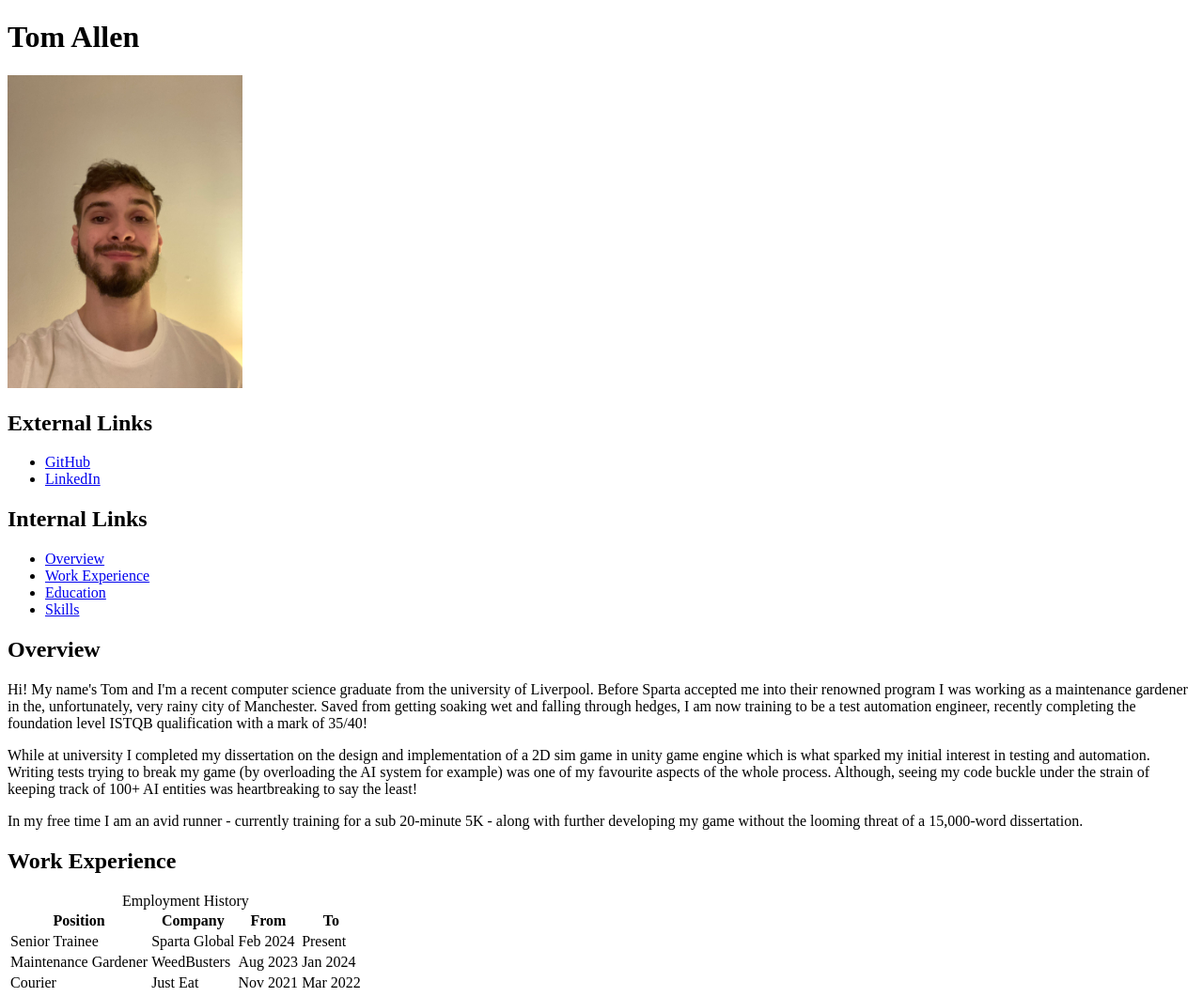
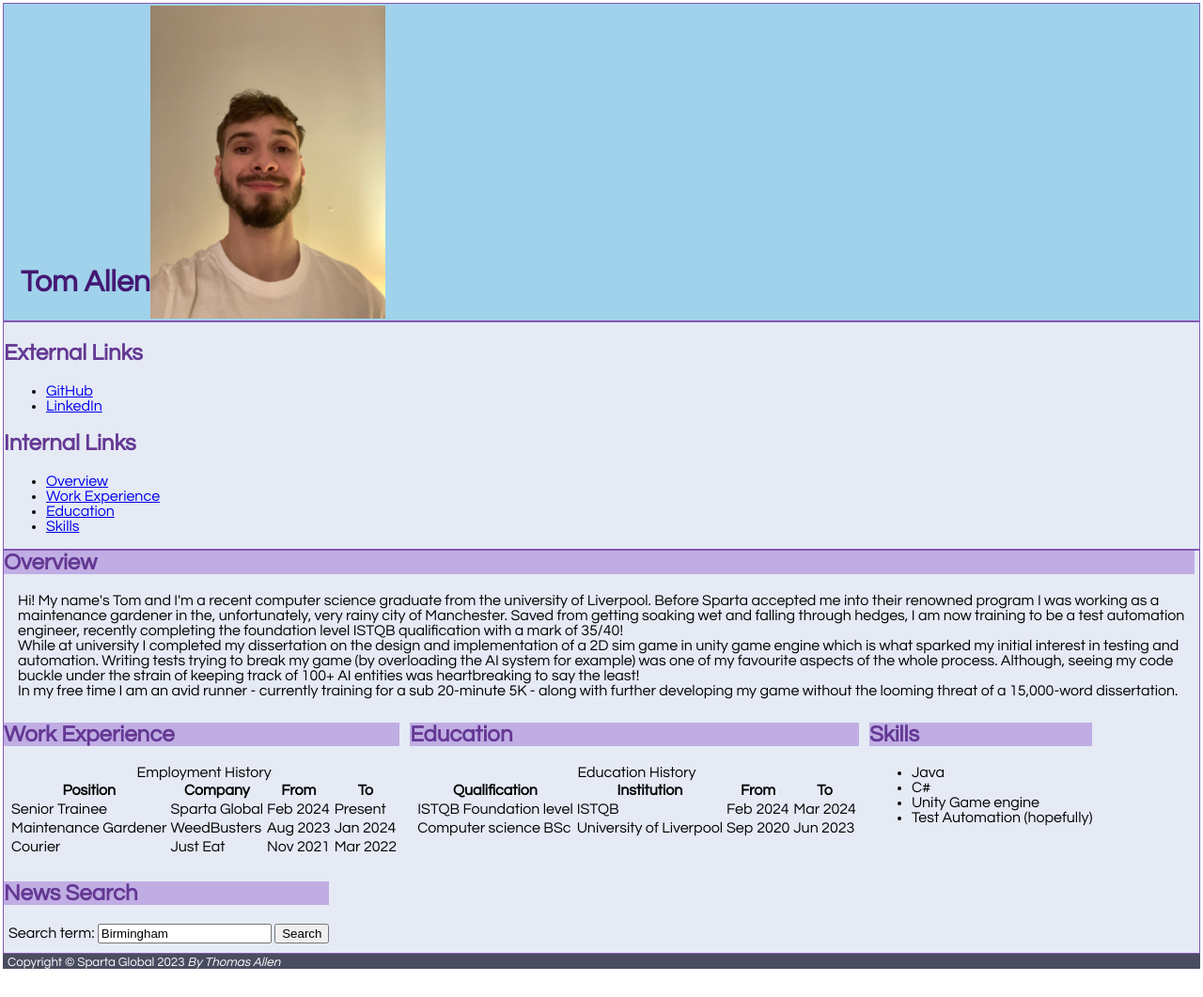
Before and after one commit to SpartanTom/Tech243-Week3, a plain HTML site: page ClientSide/index.html in a window 1280 px wide. Shown: the top 1061 px of the page at 94% size. After the commit the page ends 1034 px from the top, so only its background shows below. Drawn offline with Linux system fonts and the light colour scheme.

Commit message:
Updated index.html and added CSS

```diff
--- a/ClientSide/index.html
+++ b/ClientSide/index.html
@@ -7,6 +7,7 @@
     <meta name="description" content="Tom Allen is a trainee spartan at SpartaGlobal"/>
     <meta name="viewport" content="width=device-width, initial-scale=1.0"/>
     <title>Tom Allen - Profile</title>
+    <link rel="stylesheet" href="profile_style.css">
 </head>
 <body>
 <header>
@@ -29,7 +30,7 @@
     </ul>
 </nav>
 
-<main>
+<main class="flex-container">
     <section>
         <h2 id="overview">Overview</h2>
         <p>
--- /dev/null
+++ b/ClientSide/profile_style.css
@@ -0,0 +1,59 @@
+body {
+    padding: 3px;
+    margin: 0;
+    font-family: "Century Gothic";
+}
+h1 {
+    color: #441873;
+    padding-left: 0.5em;
+    align-self: flex-end;
+}
+
+h2 {
+    color: #643893;
+    margin-left: -5px;
+}
+
+main h2 {
+    background-color: #C0ADE4;
+    margin-top: 0;
+}
+
+header {
+    display: flex;
+    flex-direction: row;
+    background-color: #A0D2EB;
+    padding: 2px 0 2px 2px;
+}
+
+nav, main {
+    background-color: #E5EAF5;
+}
+
+footer {
+    color: white;
+    background-color: #494D5F;
+}
+
+nav, main, footer {
+    padding: 0 5px;
+}
+
+header, nav, main {
+    border: 1px solid #8458B3;
+}
+
+section {
+    padding-bottom: 10px;
+}
+
+p {
+    margin: 0 5px;
+    padding: 0 5px;
+}
+
+.flex-container {
+    display: flex;
+    flex-flow: row wrap;
+    gap: 1em;
+}
```
